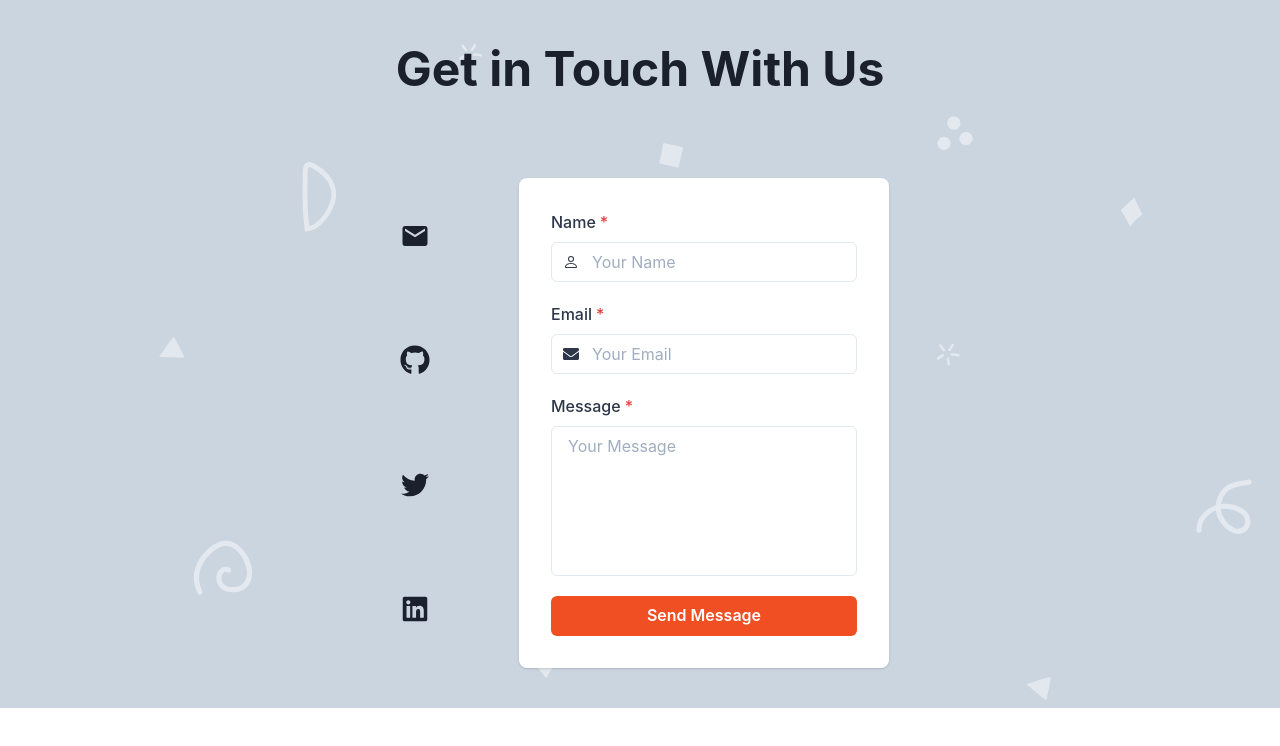
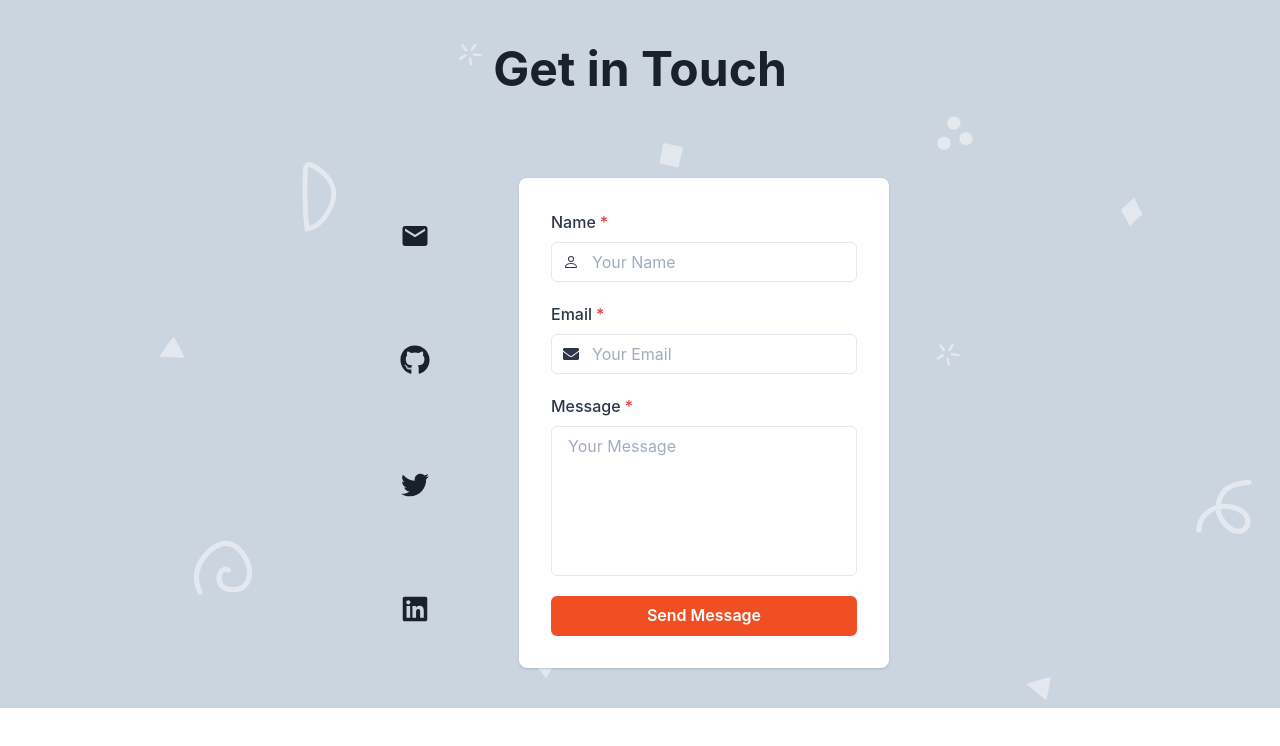
Before and after one commit to prajwalmadhav/adaler-frontend, a React (Create React App) app: page /contactus in a window 1280 px wide. Shown: the top 746 px of the page. Built offline with nearby package versions, Linux system fonts and the light colour scheme; no server answers.

Commit message:
update contact us alignment

```diff
--- a/src/components/ContactUs/ContactUs.tsx
+++ b/src/components/ContactUs/ContactUs.tsx
@@ -60,7 +60,7 @@ import {
                   base: '4xl',
                   md: '5xl',
                 }}>
-                Get in Touch With Us
+                Get in Touch
               </Heading>
 
               <Stack
```
